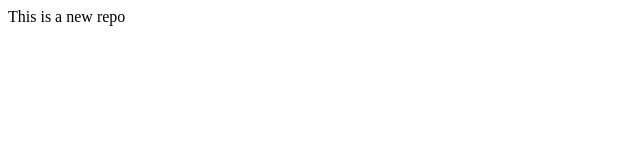
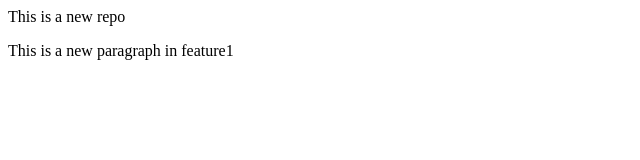
Before and after one commit to raman-rmn/localrepo, a plain HTML site: page index.html in a window 1280 px wide. Shown: the whole page, without its empty margins (0-640 px from the left). Drawn offline with Linux system fonts and the light colour scheme.

Commit message:
Added Paragraph In Feature1

```diff
--- a/index.html
+++ b/index.html
@@ -1 +1,2 @@
 <p>This is a new repo</p>
+<p>This is a new paragraph in feature1</p>
```
